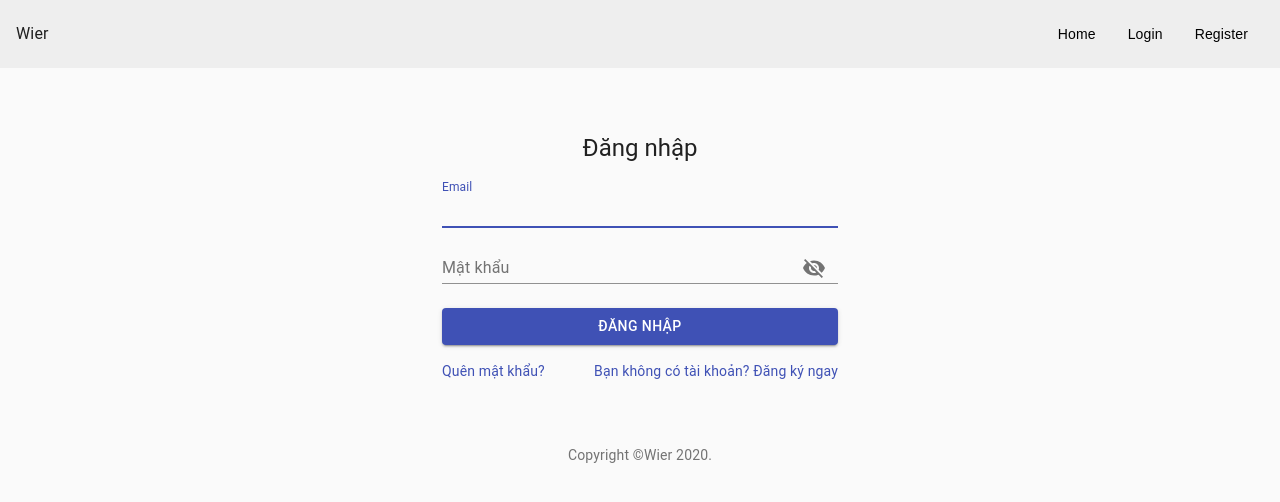
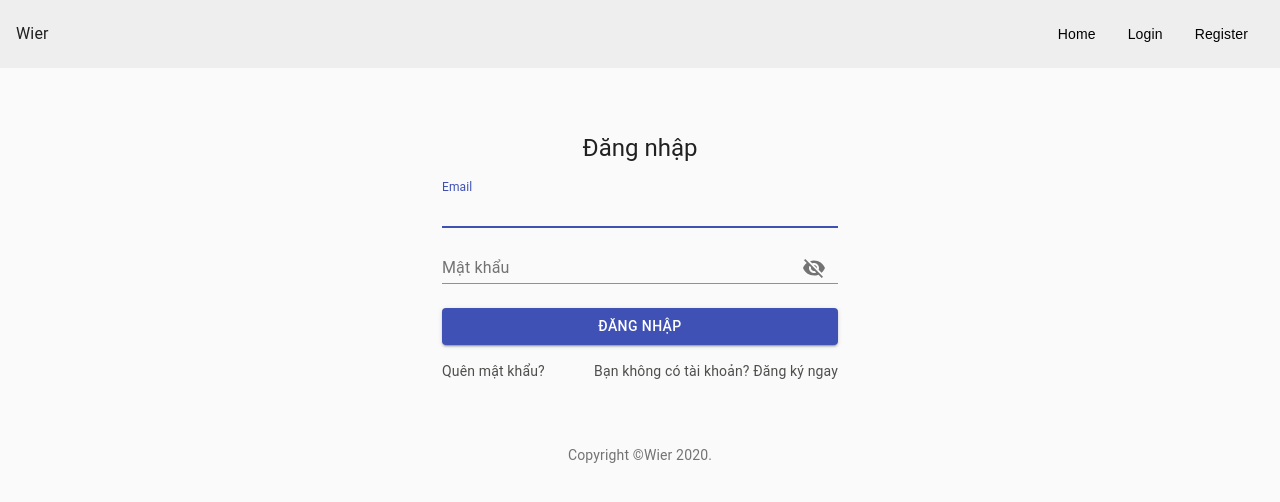
Before and after one commit to iamvon/wier-front-end, a React (Create React App) app: page /login in a window 1280 px wide. Shown: the top 502 px of the page. Built offline with nearby package versions, Linux system fonts and the light colour scheme.

Commit message:
🔨 Fixed a bit of router, easier to navigate now

```diff
--- a/src/App.css
+++ b/src/App.css
@@ -1,38 +1,4 @@
-.App {
-  text-align: center;
+a {
+  text-decoration: none;
+  color: #4e4e4d;
 }
-
-.App-logo {
-  height: 40vmin;
-  pointer-events: none;
-}
-
-@media (prefers-reduced-motion: no-preference) {
-  .App-logo {
-    animation: App-logo-spin infinite 20s linear;
-  }
-}
-
-.App-header {
-  background-color: #282c34;
-  min-height: 100vh;
-  display: flex;
-  flex-direction: column;
-  align-items: center;
-  justify-content: center;
-  font-size: calc(10px + 2vmin);
-  color: white;
-}
-
-.App-link {
-  color: #61dafb;
-}
-
-@keyframes App-logo-spin {
-  from {
-    transform: rotate(0deg);
-  }
-  to {
-    transform: rotate(360deg);
-  }
-}
--- a/src/App.js
+++ b/src/App.js
@@ -2,6 +2,7 @@ import React from "react";
 import { Login, Register } from "./scenes/Sign/scenes";
 import { Copyright, Header } from "./scenes/components";
 import { BrowserRouter as Router, Switch, Route } from "react-router-dom";
+import "./App.css";
 
 function App() {
   /* EXAMPLE VIEW FOR CODING */
--- a/src/scenes/Sign/scenes/Login/index.js
+++ b/src/scenes/Sign/scenes/Login/index.js
@@ -1,13 +1,8 @@
 import React from "react";
 import { makeStyles } from "@material-ui/core/styles";
-import {
-  CssBaseline,
-  Container,
-  Typography,
-  Grid,
-  Link,
-} from "@material-ui/core";
+import { CssBaseline, Container, Typography, Grid } from "@material-ui/core";
 import { InputPassword, InputNormal, ButtonNormal } from "../../components/";
+import { Link } from "react-router-dom";
 
 export default function Login() {
   const classes = useStyles();
@@ -53,12 +48,12 @@ export default function Login() {
           <ButtonNormal type="submit" label="Đăng nhập" classes={classes} />
           <Grid container>
             <Grid item xs>
-              <Link href="#" variant="body2">
+              <Link to="/register" variant="body2">
                 Quên mật khẩu?
               </Link>
             </Grid>
             <Grid item>
-              <Link href="/register" variant="body2">
+              <Link to="/register" variant="body2">
                 {"Bạn không có tài khoản? Đăng ký ngay"}
               </Link>
             </Grid>
--- a/src/scenes/Sign/scenes/Register/index.js
+++ b/src/scenes/Sign/scenes/Register/index.js
@@ -7,8 +7,8 @@ import {
   Grid,
   Box,
   Button,
-  Link,
 } from "@material-ui/core";
+import { Link } from "react-router-dom";
 import { InputPassword, InputNormal, ButtonNormal } from "../../components/";
 
 function Register() {
@@ -76,7 +76,9 @@ function Register() {
             mt={2}
             style={{ cursor: "pointer" }}
           >
-            <Link variant="body2">Bạn đã có tài khoản? Đăng nhập ngay</Link>
+            <Link to="/login" variant="body2">
+              Bạn đã có tài khoản? Đăng nhập ngay
+            </Link>
           </Box>
         </form>
       </div>
```
